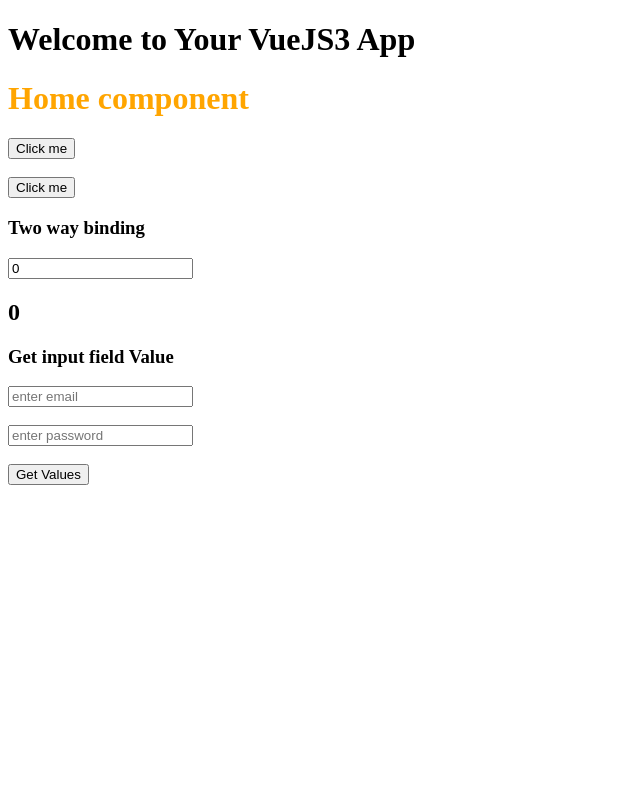
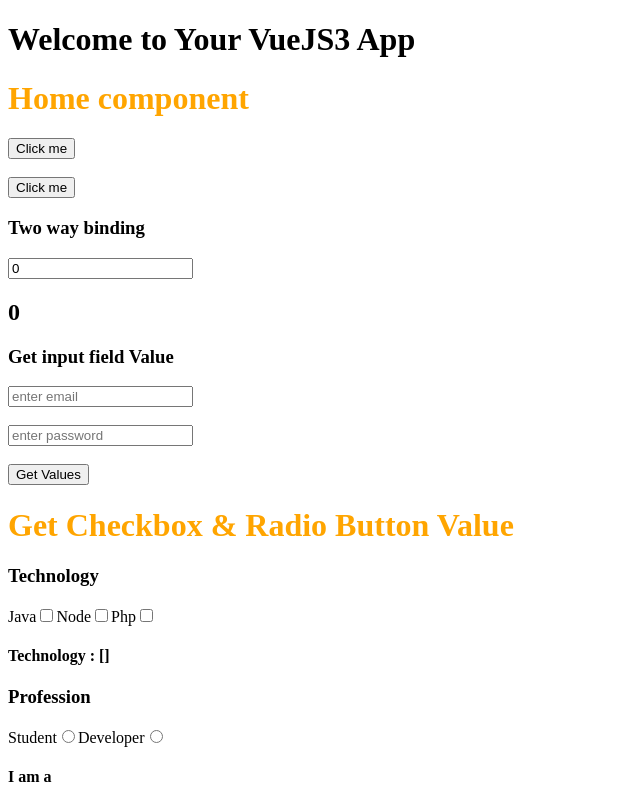
Before and after one commit to sunnysood1may/vue-blog, a Vue app: page / in a window 1280 px wide. Shown: the whole page, without its empty margins (0-640 px from the left). Built offline with nearby package versions, Linux system fonts and the light colour scheme.

Commit message:
getCheckRadio

```diff
--- a/src/components/Home.vue
+++ b/src/components/Home.vue
@@ -9,8 +9,39 @@
 
   <h3>Get input field Value</h3>
   <input type="text" placeholder="enter email" v-model="iemail" /> <br /><br />
-  <input type="password" placeholder="enter password" v-model="ipassword" /> <br /><br />
-  <button v-on:click="getData('function called')" type="button">Get Values</button>
+  <input type="password" placeholder="enter password" v-model="ipassword" />
+  <br /><br />
+  <button v-on:click="getData('function called')" type="button">
+    Get Values
+  </button>
+
+  <h1>Get Checkbox & Radio Button Value</h1>
+  <h3>Technology</h3>
+  <label for="java">Java</label>
+  <input type="checkbox" value="java" v-model="technology" id="java" />
+  <label for="node">Node</label>
+  <input type="checkbox" value="node" v-model="technology" id="node" />
+  <label for="php">Php</label>
+  <input type="checkbox" value="php" v-model="technology" id="php" />
+  <h4>Technology : {{ technology }}</h4>
+  <h3>Profession</h3>
+  <label for="student">Student</label>
+  <input
+    type="radio"
+    value="student"
+    id="student"
+    v-model="profession"
+    name="profession"
+  />
+  <label for="developer">Developer</label>
+  <input
+    type="radio"
+    value="developer"
+    id="developer"
+    v-model="profession"
+    name="profession"
+  />
+  <h4>I am a {{ profession }}</h4>
 </template>
 
 <script>
@@ -18,6 +49,8 @@
   name: "HomeComp",
   data() {
     return {
+      technology: [],
+      profession: null,
       iemail: null,
       ipassword: null,
       count: 0,
@@ -40,7 +73,7 @@
     getData(e) {
       alert(e);
       this.count = this.count + 1;
-      console.log(this.iemail,this.ipassword);
+      console.log(this.iemail, this.ipassword);
     },
     getConsole() {
       console.log("function called");
```
